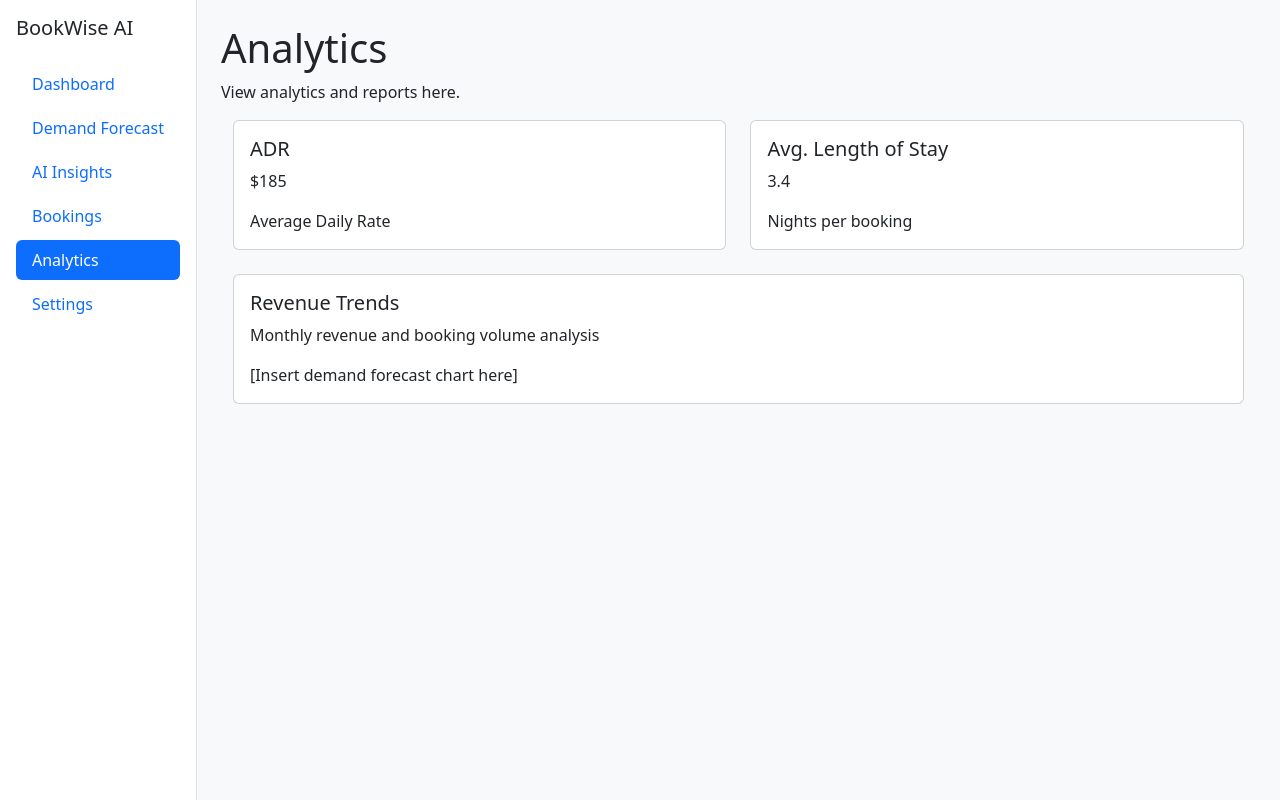
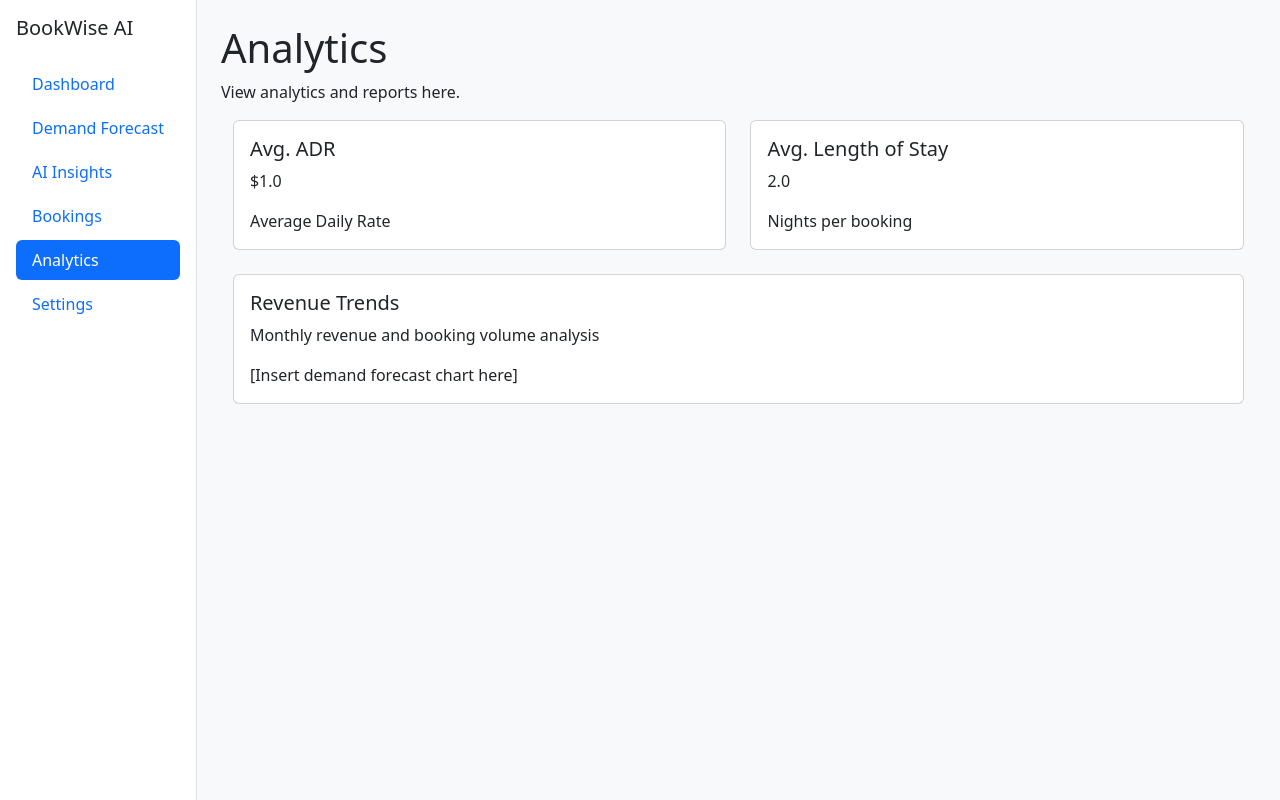
Before and after one commit to Szymqn/HotelBookingDemandApp, a Django app: page /analytics/ in a window 1280 px wide. Run offline with Django 5.2, Linux system fonts and the light colour scheme; tables that the repository leaves empty hold one stand-in row (values such as "Sample post").

Commit message:
feat: update analytics view

```diff
--- a/analytics/views.py
+++ b/analytics/views.py
@@ -1,6 +1,22 @@
+from django.db.models import Avg, F
 from django.shortcuts import render
+
+from bookings.models import Booking
 
 
 # Create your views here.
 def index(request):
-    return render(request, "analytics/index.html")
+    avg_adr = Booking.objects.aggregate(Avg('adr'))['adr__avg']
+
+    avg_room_occupy = Booking.objects.annotate(
+        total_nights=F('stays_in_weekend_nights') + F('stays_in_week_nights')
+    ).aggregate(avg_total_nights=Avg('total_nights'))['avg_total_nights']
+
+    return render(
+        request,
+        "analytics/index.html",
+        {
+            'avg_adr': round(avg_adr, 2),
+            'avg_room_occupy': round(avg_room_occupy, 2),
+        }
+    )
--- a/templates/analytics/index.html
+++ b/templates/analytics/index.html
@@ -10,8 +10,8 @@
             <div class="col">
                 <div class="card">
                     <div class="card-body">
-                        <h5 class="card-title">ADR</h5>
-                        <p class="card-text">$185</p>
+                        <h5 class="card-title">Avg. ADR</h5>
+                        <p class="card-text">${{ avg_adr }}</p>
                         <p class="card-text fs-7">Average Daily Rate</p>
                     </div>
                 </div>
@@ -20,7 +20,7 @@
                 <div class="card">
                     <div class="card-body">
                         <h5 class="card-title">Avg. Length of Stay</h5>
-                        <p class="card-text">3.4</p>
+                        <p class="card-text">{{ avg_room_occupy }}</p>
                         <p class="card-text fs-7">Nights per booking</p>
                     </div>
                 </div>
--- a/templates/dashboard/index.html
+++ b/templates/dashboard/index.html
@@ -19,7 +19,7 @@
                 <div class="card">
                     <div class="card-body">
                         <h5 class="card-title">Avg. ADR</h5>
-                        <p class="card-text">{{ avg_adr }}</p>
+                        <p class="card-text">${{ avg_adr }}</p>
                     </div>
                 </div>
             </div>
```
